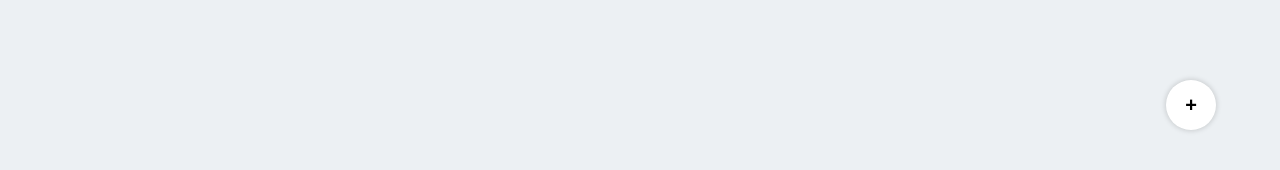
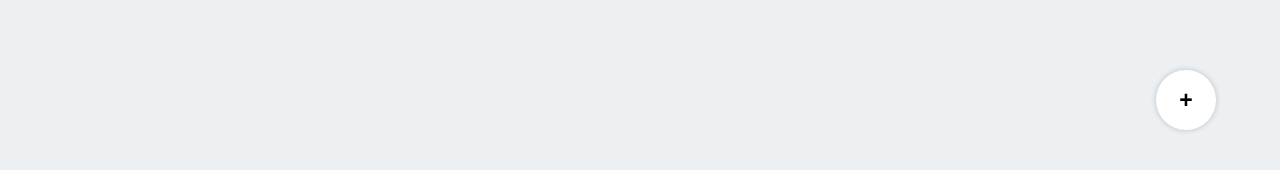
Before and after one commit to gloirekiba/better-counter, a React (Create React App) app: page / in a window 1280 px wide. Shown: the part 590-760 px from the top of the page. Built offline with nearby package versions, Linux system fonts and the light colour scheme.

Commit message:
💄 update button style

```diff
--- a/src/App.jsx
+++ b/src/App.jsx
@@ -91,10 +91,10 @@ const ShowManager = styled.button`
   position: fixed;
   right: 5%;
   bottom: 10%;
-  width: 50px;
-  height: 50px;
+  width: 60px;
+  height: 60px;
   padding: 0.5em;
-  font-size: 2rem;
+  font-size: 2.3rem;
   font-weight: 700;
   background-color: #fff;
   border-radius: 50%;
```
